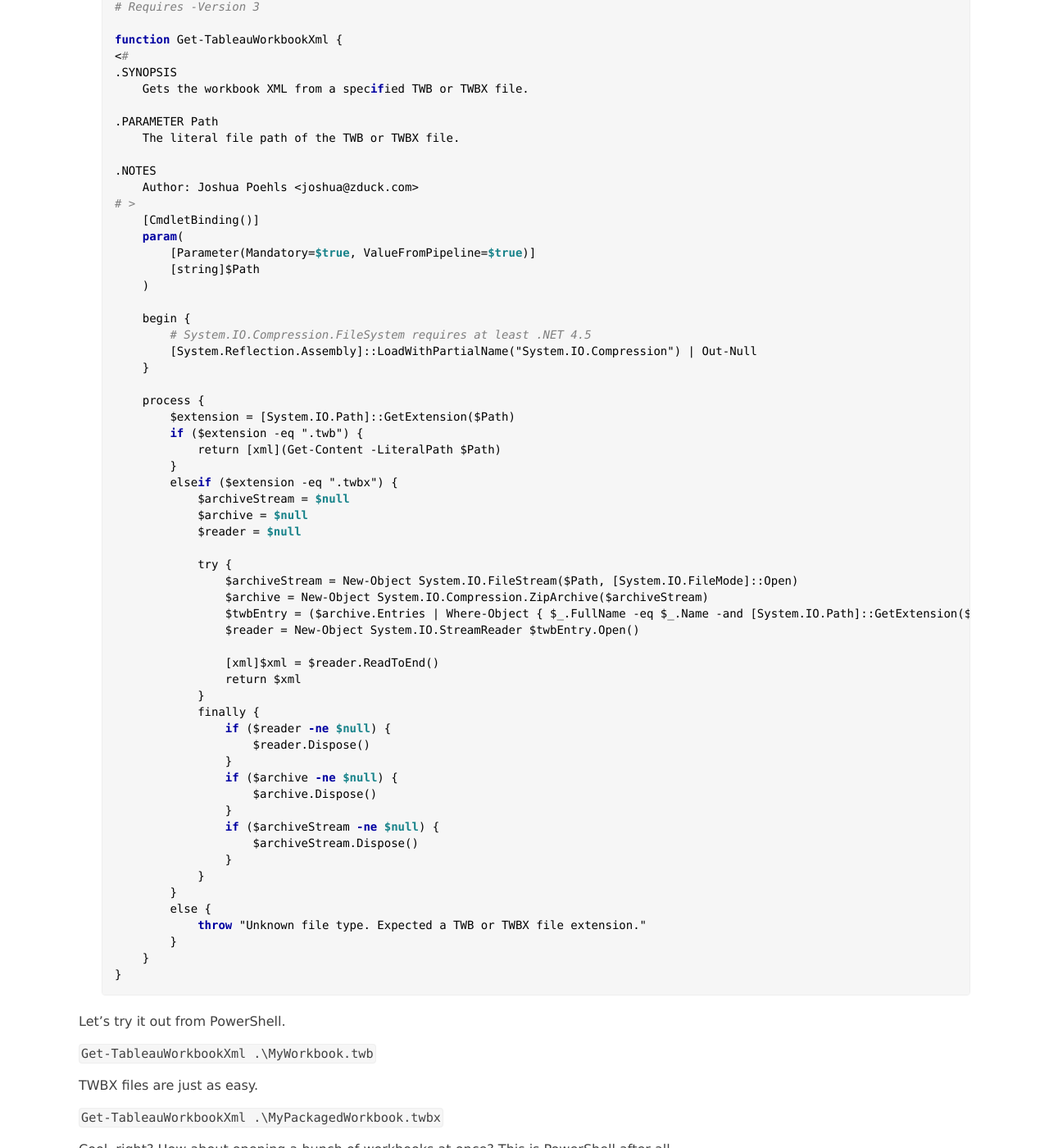
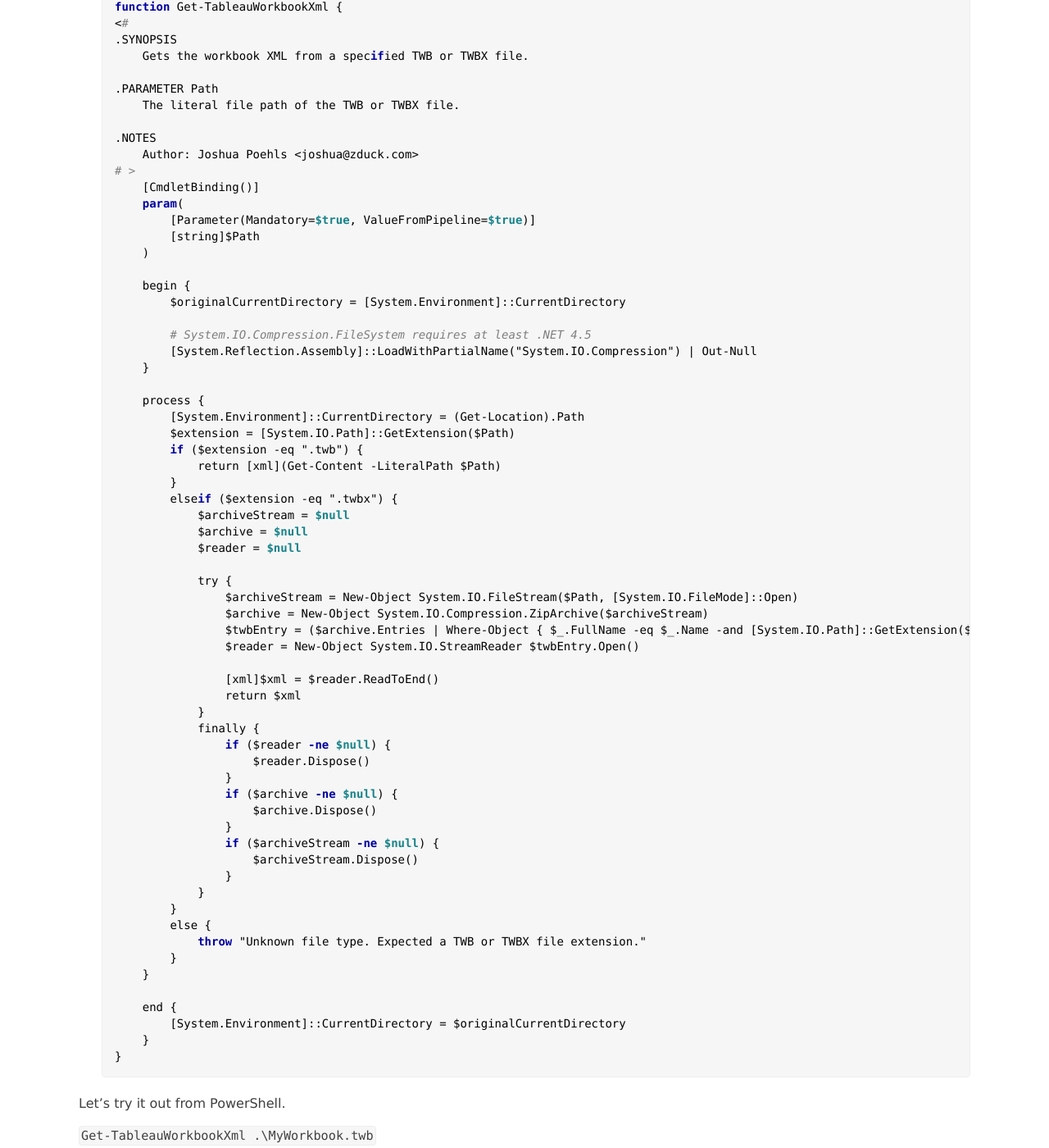
Before and after one commit to jpoehls/zduck.com, a Jekyll site: the page built from _posts/2013/2013-07-25-exploring-tableau-workbooks-with-powershell-part-1-opening-workbooks.md, in a window 1280 px wide and 1400 px high, scrolled down 554 px. Shown: the whole window at 82% size. Built offline with Jekyll 4.4.1, drawn with Linux system fonts in a browser that asks for light colours; comment, search, counter and statistics services are not loaded.

Commit message:
Updated code in post

```diff
--- a/_posts/2013/2013-07-25-exploring-tableau-workbooks-with-powershell-part-1-opening-workbooks.md
+++ b/_posts/2013/2013-07-25-exploring-tableau-workbooks-with-powershell-part-1-opening-workbooks.md
@@ -17,8 +17,6 @@
 I mentioned that TWB files are just XML files and that TWBX files are ZIP files that contain a TWB. This means we need different logic for opening a TWB vs a TWBX. Let's write a simple little PowerShell function to fix that. We'll call this function Get-TableauWorkbookXml and it will take a file path and return the workbook's XML. It will abstract away the different ahandling of TWB and TWBX files for us.
 
 <pre data-language="powershell">
-# Requires -Version 3
-
 function Get-TableauWorkbookXml {
 &lt;#
 .SYNOPSIS
@@ -37,11 +35,14 @@
     )
 
     begin {
+        $originalCurrentDirectory = [System.Environment]::CurrentDirectory
+
         # System.IO.Compression.FileSystem requires at least .NET 4.5
         [System.Reflection.Assembly]::LoadWithPartialName("System.IO.Compression") | Out-Null
     }
 
     process {
+        [System.Environment]::CurrentDirectory = (Get-Location).Path
         $extension = [System.IO.Path]::GetExtension($Path)
         if ($extension -eq ".twb") {
             return [xml](Get-Content -LiteralPath $Path)
@@ -76,6 +77,10 @@
             throw "Unknown file type. Expected a TWB or TWBX file extension."
         }
     }
+
+    end {
+        [System.Environment]::CurrentDirectory = $originalCurrentDirectory
+    }
 }
 </pre>
 
```
